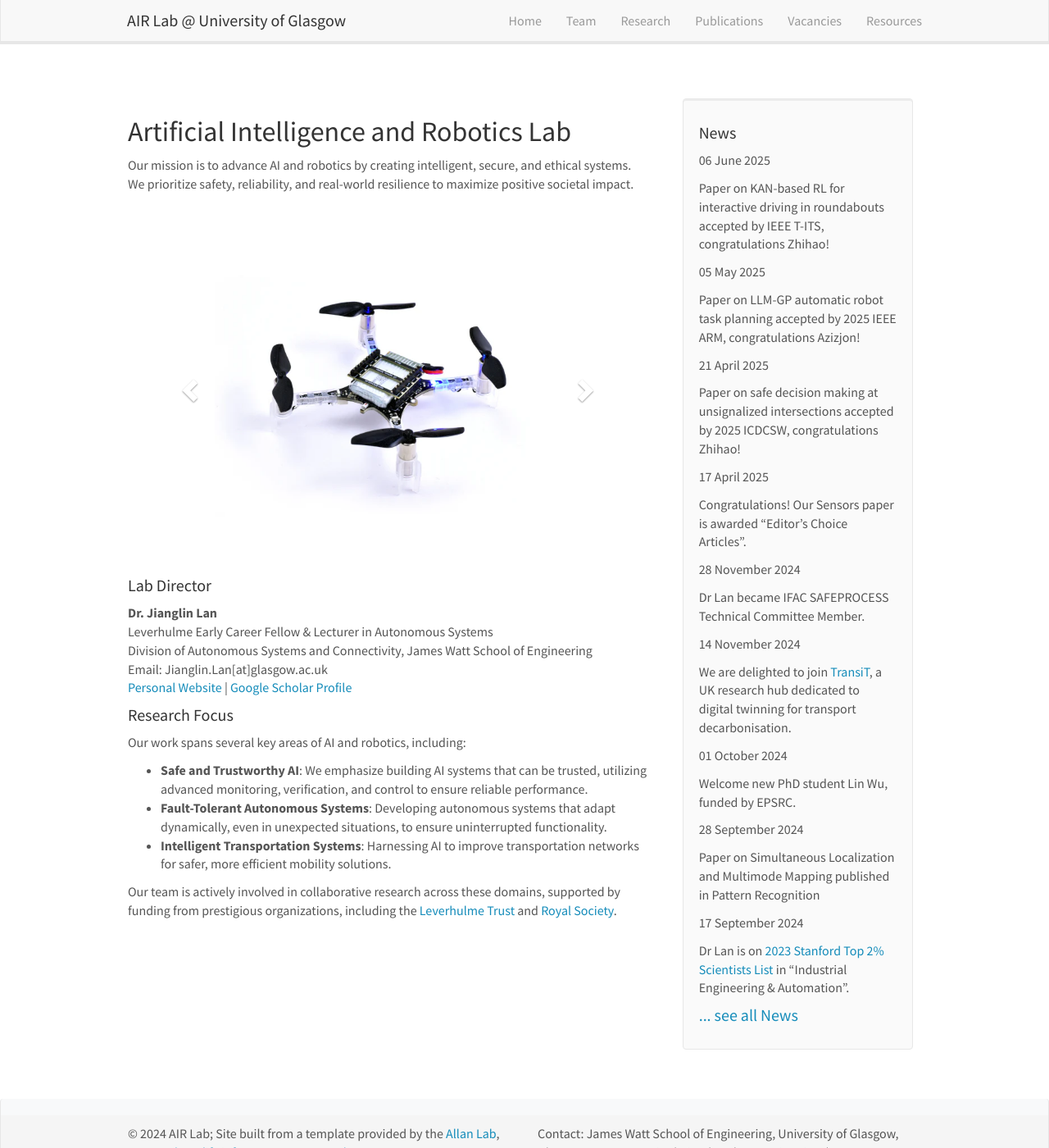
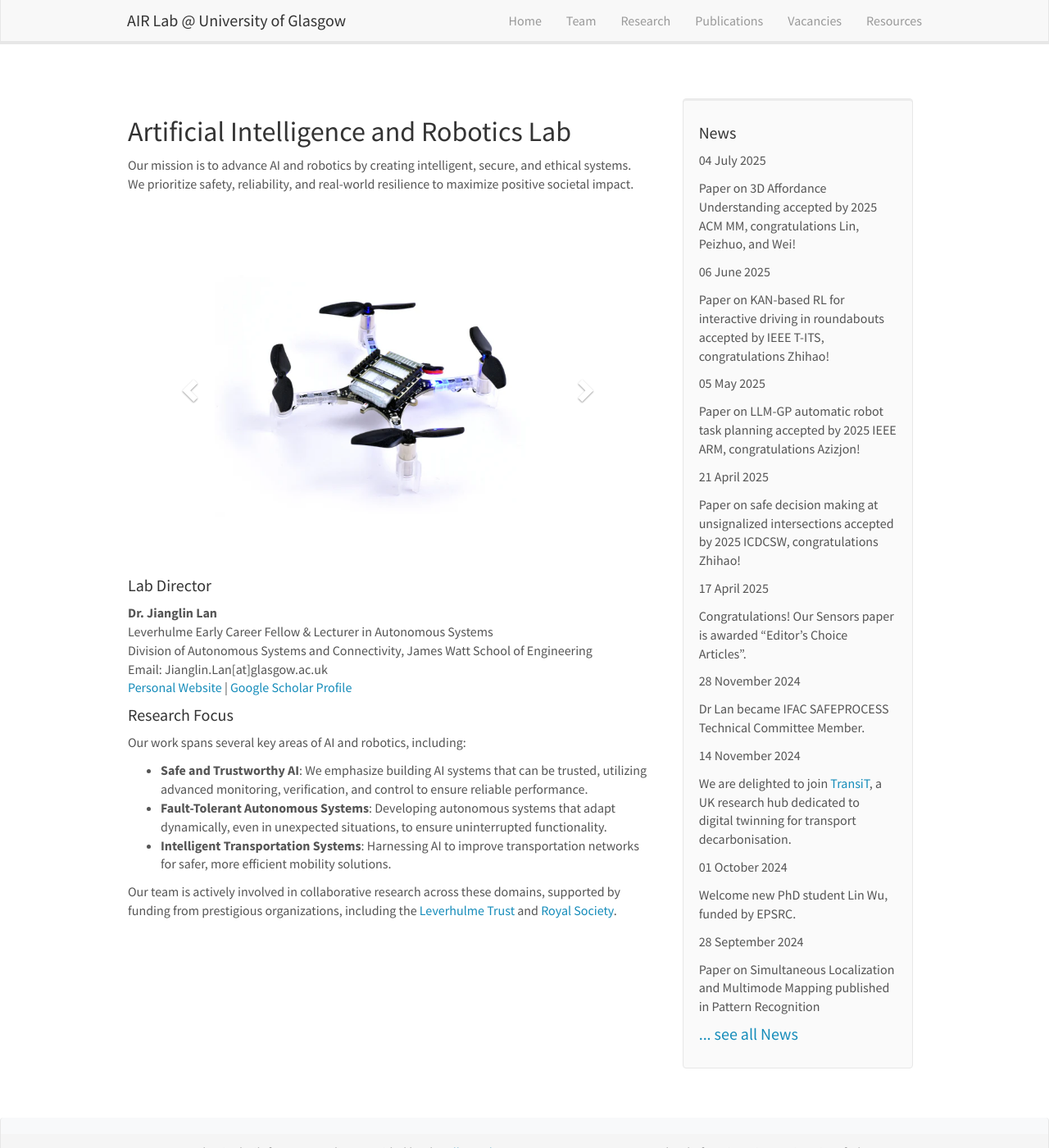
Before and after one commit to AIR-Lan/AIR-Lab, a Jekyll site: the page built from _pages/home.md, in a window 1280 px wide and 1400 px high. Shown: the whole window at 82% size. Built offline with Jekyll 4.4.1, drawn with Linux system fonts in a browser that asks for light colours; nearby versions of some CDN libraries.

Commit message:
Update news.yml

```diff
--- a/_data/news.yml
+++ b/_data/news.yml
@@ -1,3 +1,6 @@
+- date: 04 July 2025
+  headline: Paper on 3D Affordance Understanding accepted by 2025 ACM MM, congratulations Lin, Peizhuo, and Wei!
+
 - date: 06 June 2025
   headline: Paper on KAN-based RL for interactive driving in roundabouts accepted by IEEE T-ITS, congratulations Zhihao!
 
```
